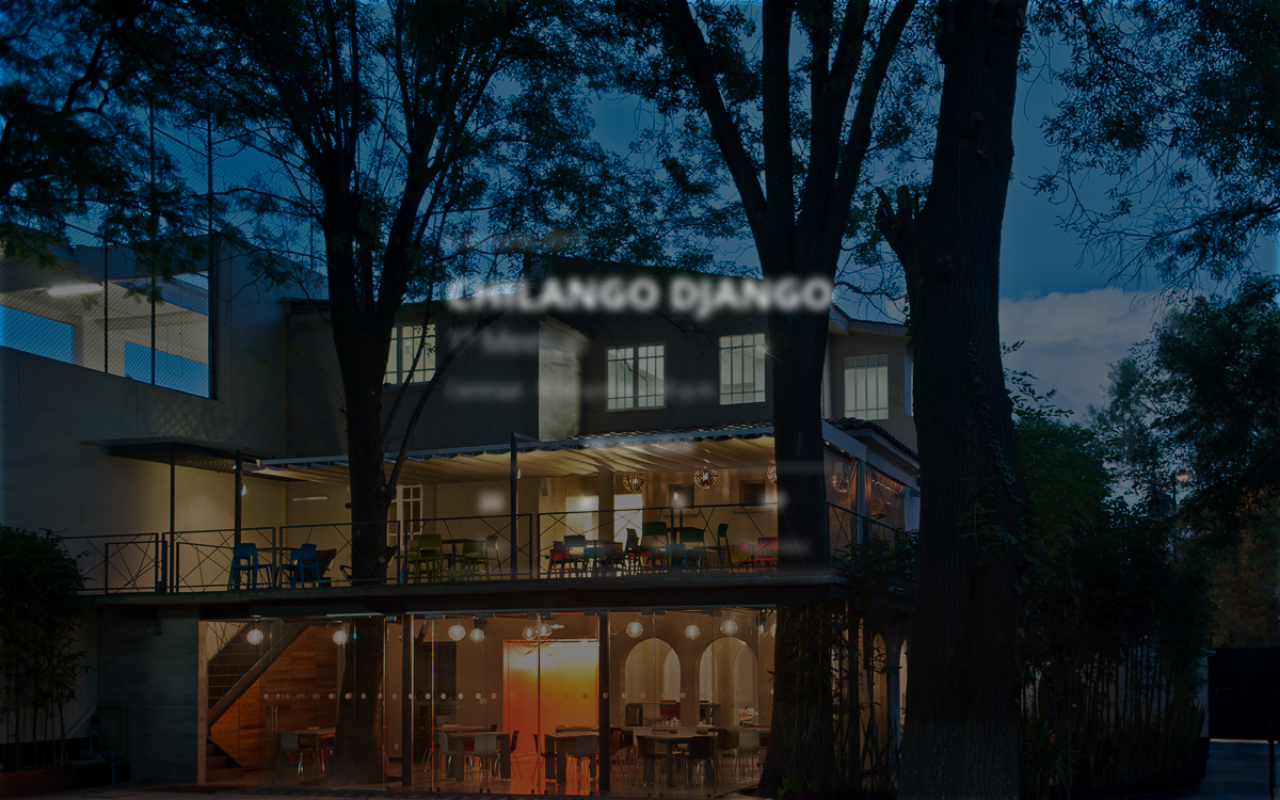
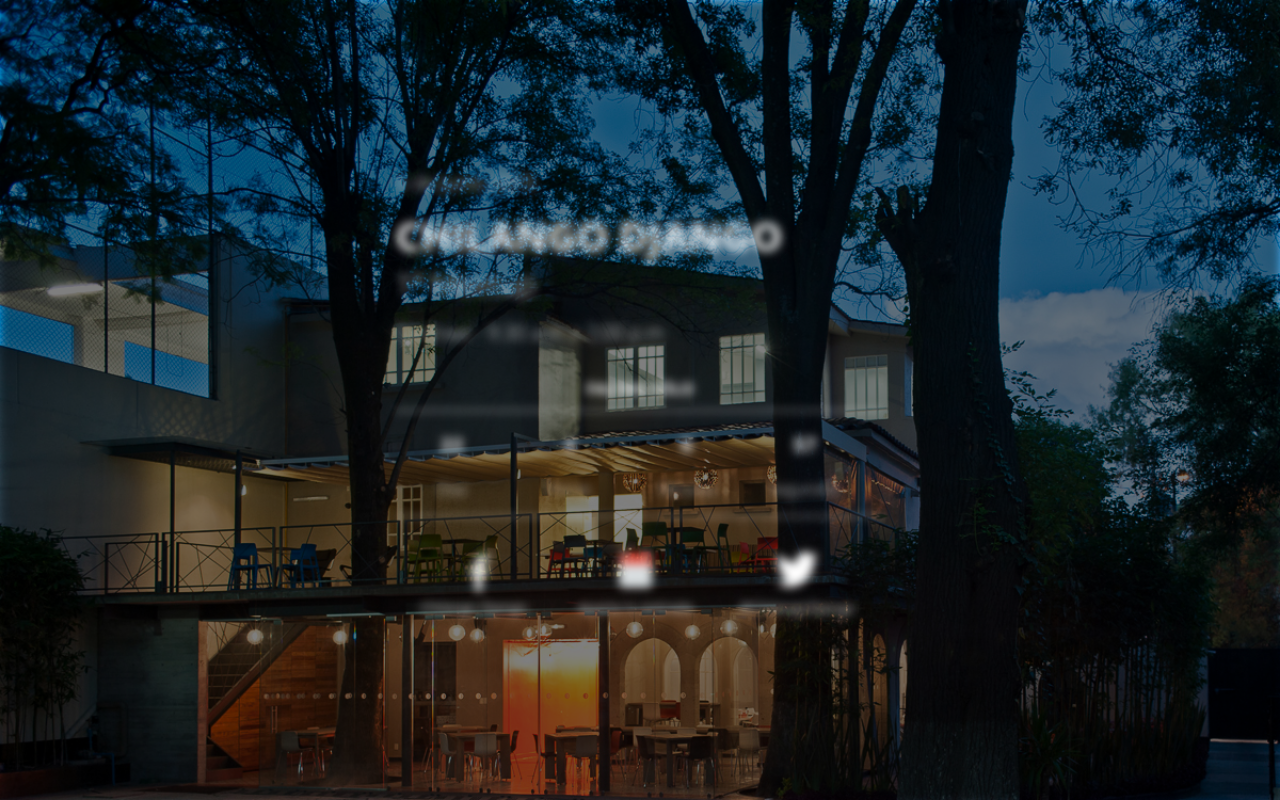
Before and after one commit to ChilangoDjango/web, a Django app: page / in a window 1280 px wide. Run offline with Django 3.2, Linux system fonts and the light colour scheme.

Commit message:
Social Networks

```diff
--- a/home/static/css/count_down.css
+++ b/home/static/css/count_down.css
@@ -13,6 +13,38 @@ h2{
 .event-place{
 	margin: 0;
 	font-weight: 100;
+}
+.chilango-social{
+	margin-top: .5em;
+}
+.chilango-social .social-box{
+	width: 32%;
+	font-size: 14px;
+	margin: 0;
+	padding: 0;
+	display: inline-block;
+}
+.chilango-social .social-box a{
+	margin: 0 auto;
+	text-align: center;
+	display: block;
+	padding: 1em 0;
+	width: 90%;
+	color: #efefef;
+	text-decoration: none;
+	-webkit-transition: 0.3s;
+	-moz-transition: 0.3s;
+	-ms-transition: 0.3s;
+	-o-transition: 0.3s;
+	transition: 0.3s;
+}
+.chilango-social .social-box a:hover{
+	color: cyan;
+}
+.chilango-social .social-box a img{
+	display: block;
+	width: 30%;
+	margin: .5em auto;
 }
 .count-down-container{
 	background: rgba(0,0,0,.5);
--- a/home/templates/count_down.html
+++ b/home/templates/count_down.html
@@ -36,11 +36,30 @@
 							<p class="count-down-item-title">Segundos</p>
 						</div>
 					</div>
+					<div class="chilango-social">
+						<p class="social-box">
+							<a target="_blank" href="https://fb.com/chilangodjango">
+								<img src="{% static "img/base/facebook.svg" %}" alt="Faceook Link" />
+								Chilango Django
+							</a>
+						</p>
+						<p class="social-box">
+							<a target="_blank" href="#">
+								<img src="{% static "img/base/event.png" %}" alt="Eventbrite Link" />
+								Aparta tu entrada
+							</a>
+						</p>
+						<p class="social-box">
+							<a target="_blank" href="https://twitter.com/ChilangoDjango">
+								<img src="{% static "img/base/twitter.svg" %}" alt="Twitter Link" />
+								@ChilangoDjango
+							</a>
+						</p>
+					</div>
 				</div>
 			</div>
 		</div>
 	{% endblock %}
-
 
 	{% block body_scripts %}
 		<script>
```
Also changed, not shown: home/static/img/base/event.png (added), home/static/img/base/facebook.svg (added), home/static/img/base/twitter.svg (added), 5 other files.
